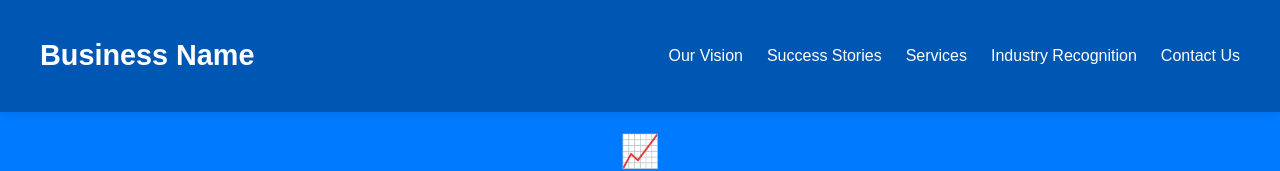
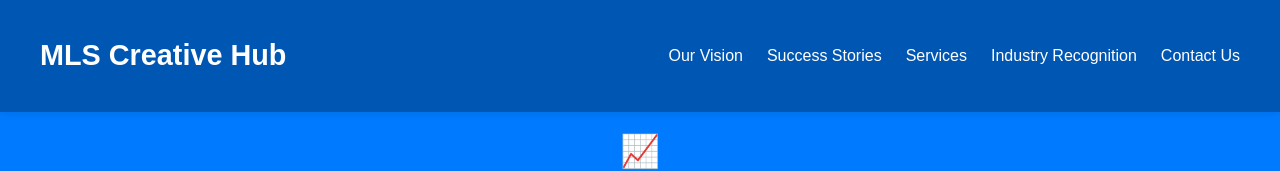
Before and after one commit to udaravimukthi/mls-business-website, a React (Create React App) app: page / in a window 1280 px wide. Shown: the top 171 px of the page. Built offline with nearby package versions, Linux system fonts and the light colour scheme.

Commit message:
Updated business name

```diff
--- a/src/components/Header/Header.jsx
+++ b/src/components/Header/Header.jsx
@@ -5,7 +5,7 @@ function Header() {
   return (
     <header className="site-header">
       <div className="container">
-        <h1 className="logo">Business Name</h1>
+        <h1 className="logo">MLS Creative Hub</h1>
         <nav className="nav-links">
   <a href="#vision">Our Vision</a>
   <a href="#success-stories">Success Stories</a>
```
